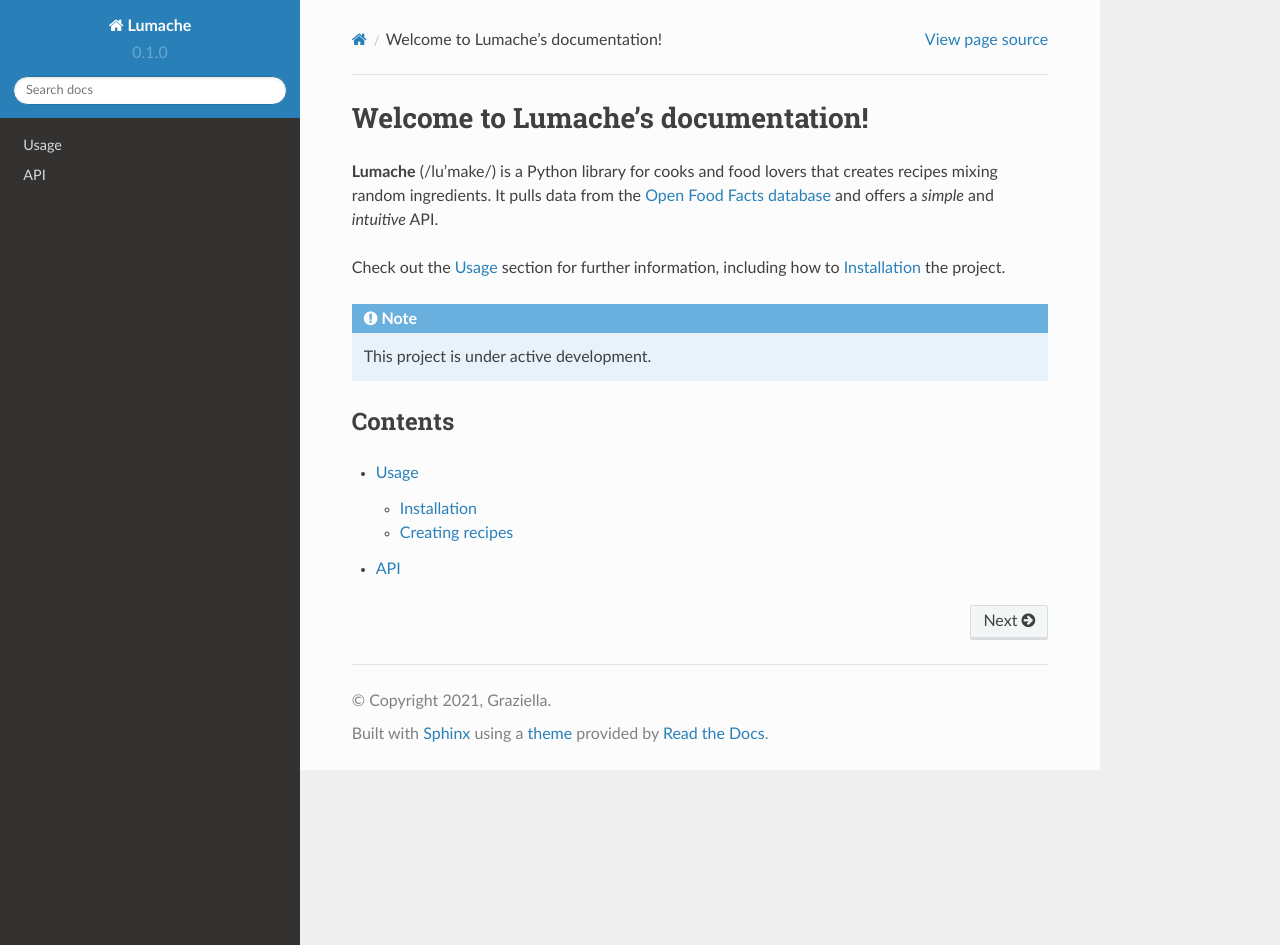
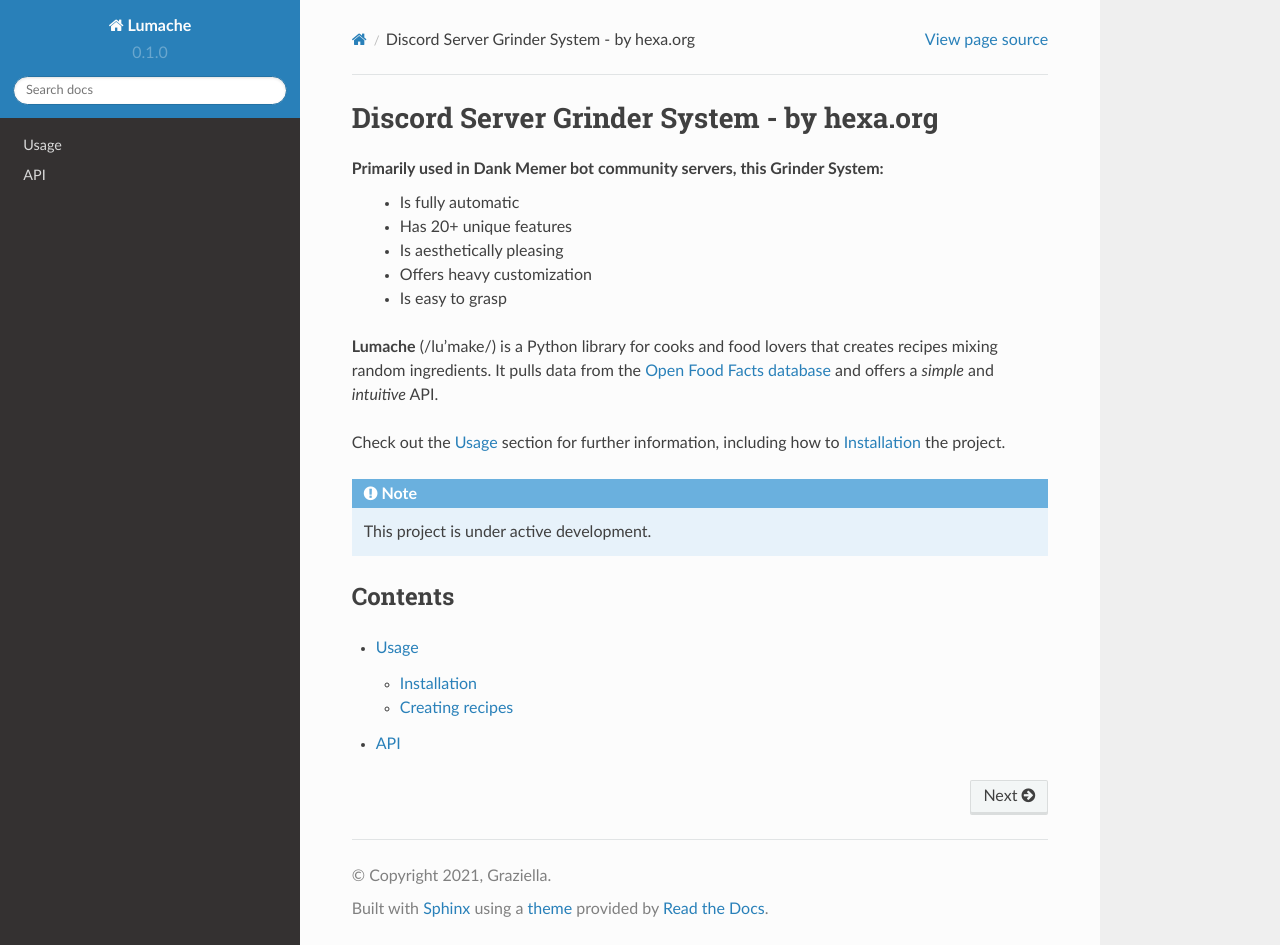
Before and after one commit to T995CC/rtd-tut, a Sphinx documentation site: the page built from docs/source/index.rst, in a window 1280 px wide and 945 px high. Built offline with Sphinx 7.4.7 and the Read the Docs theme 2.0.0, drawn with Linux system fonts in a browser that asks for light colours.

Commit message:
Update index.rst

```diff
--- a/docs/source/index.rst
+++ b/docs/source/index.rst
@@ -1,5 +1,12 @@
-Welcome to Lumache's documentation!
-===================================
+Discord Server Grinder System - by hexa.org
+===========================================
+
+Primarily used in Dank Memer bot community servers, this Grinder System:
+ - Is fully automatic
+ - Has 20+ unique features
+ - Is aesthetically pleasing
+ - Offers heavy customization
+ - Is easy to grasp
 
 **Lumache** (/lu'make/) is a Python library for cooks and food lovers
 that creates recipes mixing random ingredients.
```
